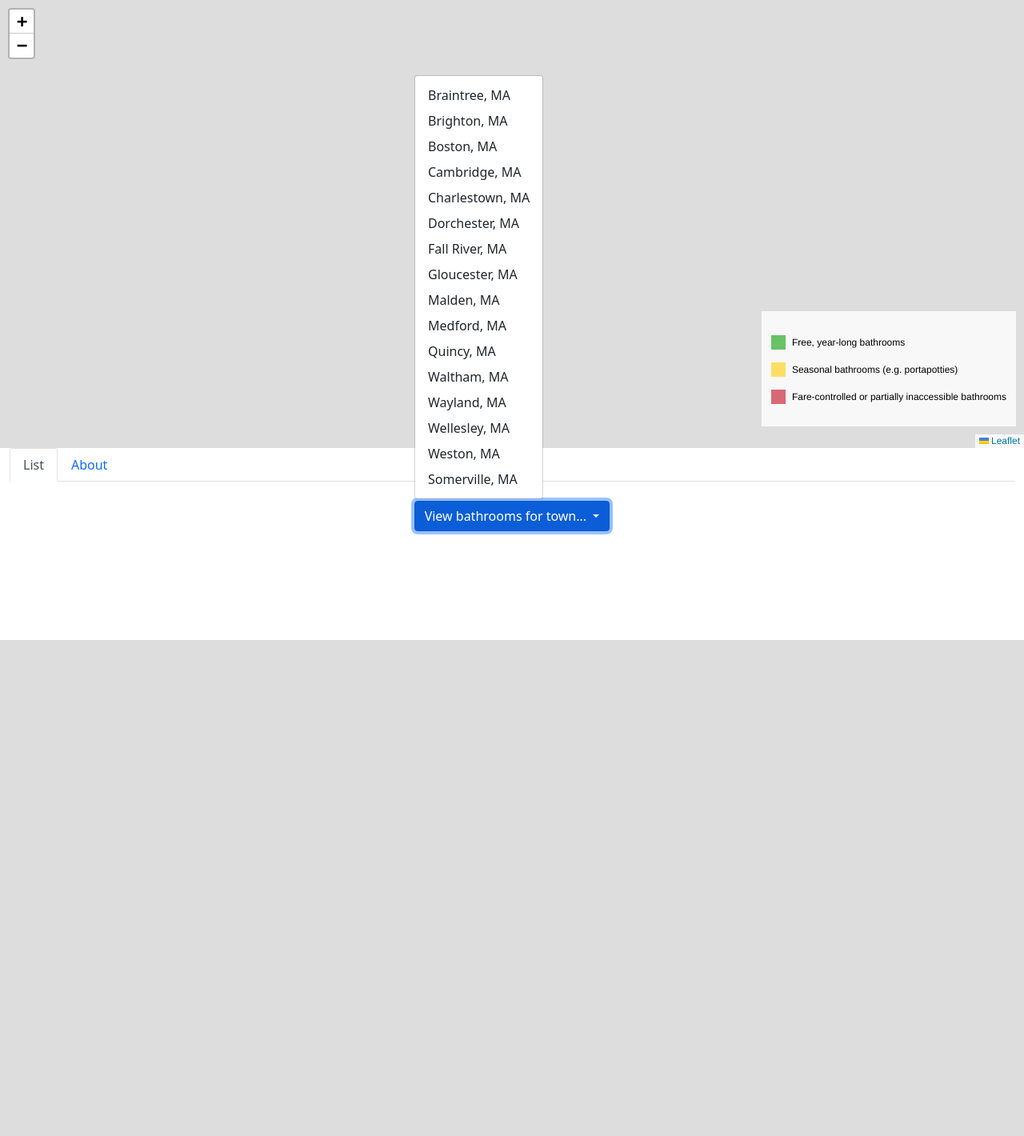
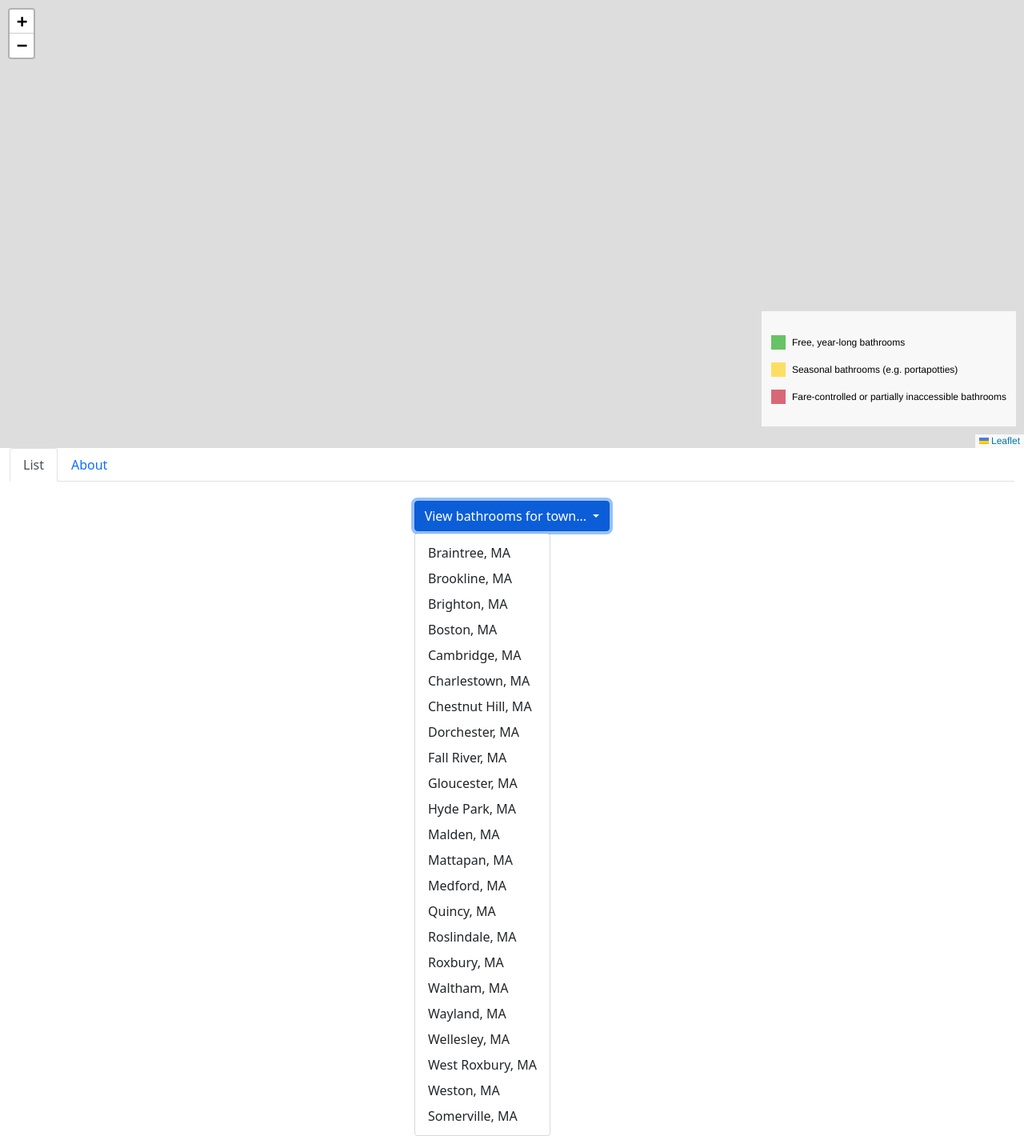
Before and after one commit to amithsaligrama/bathroomaccess, a Django app: template bathroom_map/templates/map.html in a window 1280 px wide, after a click on "View bathrooms for town...". Shown: the whole page at 80% size. Before the commit the page ends 800 px from the top, so only its background shows below. Run offline with Django 3.2, Linux system fonts and the light colour scheme; the template is opened without the code that fills it, so the values that code supplies are empty; some libraries are stand-ins or nearby versions.

Commit message:
Update dropdown list for map centering

```diff
--- a/bathroom_map/templates/map.html
+++ b/bathroom_map/templates/map.html
@@ -155,19 +155,26 @@
                   </button>
                   <ul class="dropdown-menu">
                     <li><a class="dropdown-item" href="/map?city=braintree-massachusetts">Braintree, MA</a></li>
+                    <li><a class="dropdown-item" href="/map?city=brookline-massachusetts">Brookline, MA</a></li>
                     <li><a class="dropdown-item" href="/map?city=brighton-massachusetts">Brighton, MA</a></li>
                     <li><a class="dropdown-item" href="/map?city=boston-massachusetts">Boston, MA</a></li>
                     <li><a class="dropdown-item" href="/map?city=cambridge-massachusetts">Cambridge, MA</a></li>
                     <li><a class="dropdown-item" href="/map?city=charlestown-massachusetts">Charlestown, MA</a></li>
+                    <li><a class="dropdown-item" href="/map?city=chestnut-hill-massachusetts">Chestnut Hill, MA</a></li>
                     <li><a class="dropdown-item" href="/map?city=dorchester-massachusetts">Dorchester, MA</a></li>
                     <li><a class="dropdown-item" href="/map?city=fall-river-massachusetts">Fall River, MA</a></li>
                     <li><a class="dropdown-item" href="/map?city=gloucester-massachusetts">Gloucester, MA</a></li>
+                    <li><a class="dropdown-item" href="/map?city=hyde-park-massachusetts">Hyde Park, MA</a></li>
                     <li><a class="dropdown-item" href="/map?city=malden-massachusetts">Malden, MA</a></li>
+                    <li><a class="dropdown-item" href="/map?city=mattapan-massachusetts">Mattapan, MA</a></li>
                     <li><a class="dropdown-item" href="/map?city=medford-massachusetts">Medford, MA</a></li>
                     <li><a class="dropdown-item" href="/map?city=quincy-massachusetts">Quincy, MA</a></li>
+                    <li><a class="dropdown-item" href="/map?city=roslindale-massachusetts">Roslindale, MA</a></li>
+                    <li><a class="dropdown-item" href="/map?city=roxbury-massachusetts">Roxbury, MA</a></li>
                     <li><a class="dropdown-item" href="/map?city=waltham-massachusetts">Waltham, MA</a></li>
                     <li><a class="dropdown-item" href="/map?city=wayland-massachusetts">Wayland, MA</a></li>
                     <li><a class="dropdown-item" href="/map?city=wellesley-massachusetts">Wellesley, MA</a></li>
+                    <li><a class="dropdown-item" href="/map?city=west-roxbury-massachusetts">West Roxbury, MA</a></li>
                     <li><a class="dropdown-item" href="/map?city=weston-massachusetts">Weston, MA</a></li>
                     <li><a class="dropdown-item" href="/map?city=somerville-massachusetts">Somerville, MA</a></li>
                   </ul>
```
